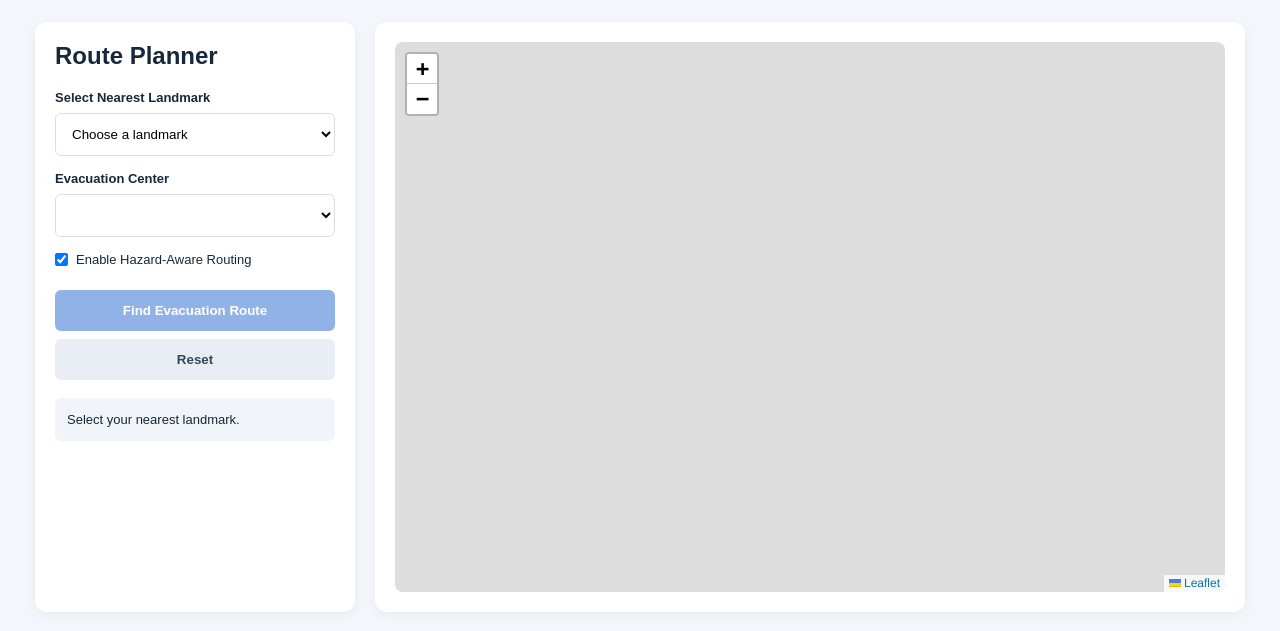
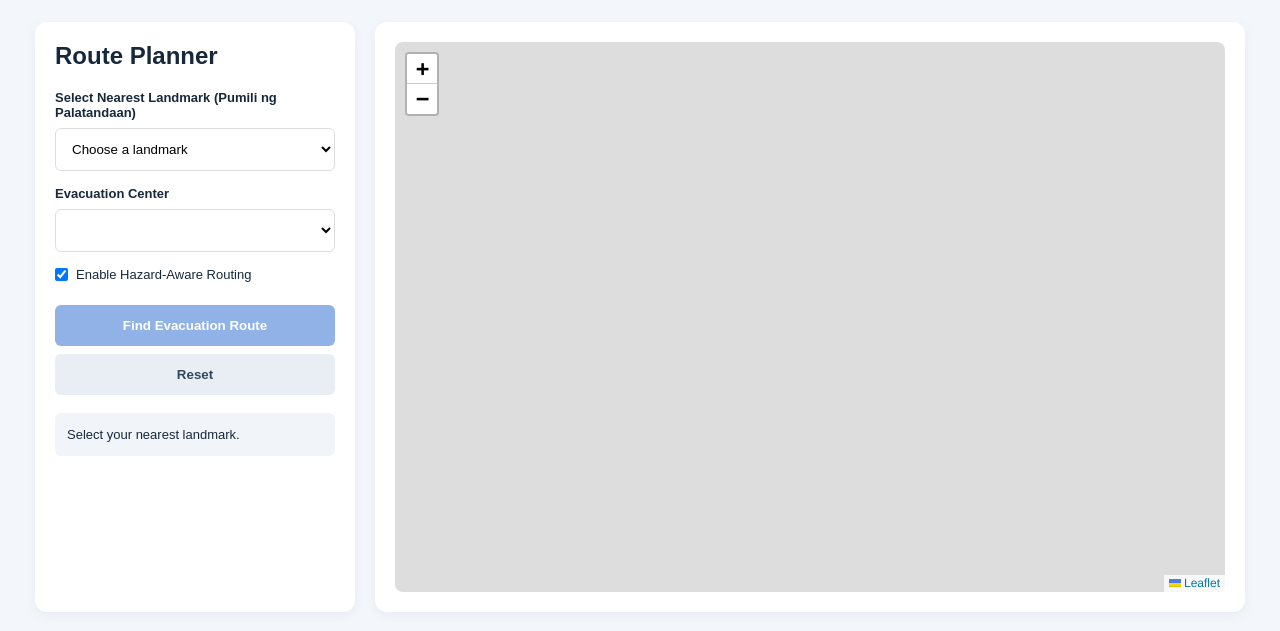
Before and after one commit to markthespot6/MAPS-Earthquake-Evacuation-Routing-System, a plain HTML site: page index.html in a window 1280 px wide. Shown: the part 177-808 px from the top of the page. Drawn offline with nearby package versions, Linux system fonts and the light colour scheme.

Commit message:
Update index.html

```diff
--- a/index.html
+++ b/index.html
@@ -31,7 +31,7 @@
         <div class="controls">
             <h2>Route Planner</h2>
 
-            <label for="landmark">Select Nearest Landmark</label>
+            <label for="landmark">Select Nearest Landmark (Pumili ng Palatandaan)</label>
             <select id="landmark">
                 <option value="">Choose a landmark</option>
             </select>
```
